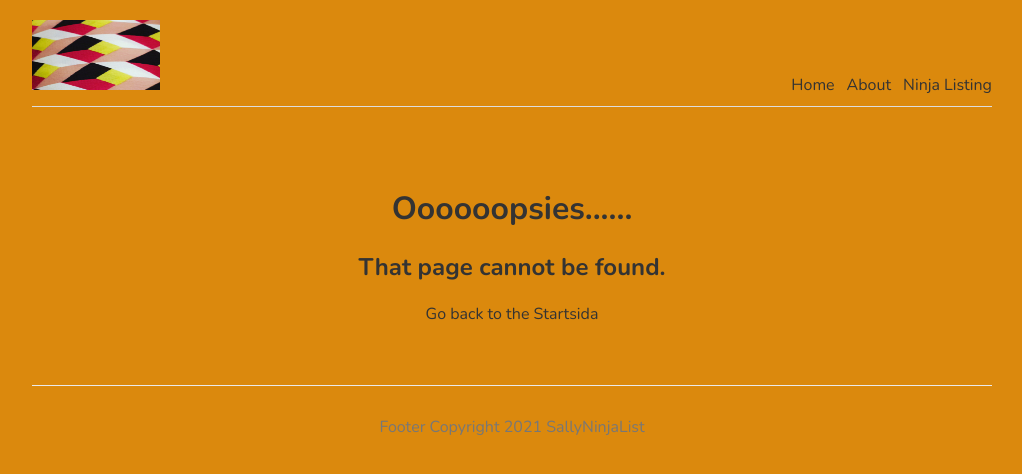
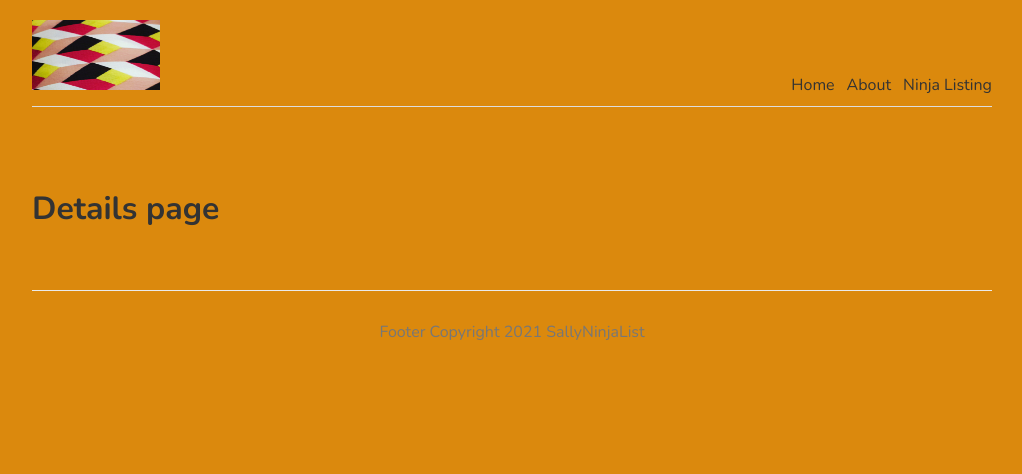
Before and after one commit to SallyResch/sallyninjalist, a Next.js app in the folder sallyninjalisting/: page /sallyninjas/1 in a window 1280 px wide. Before the commit this address had no page. Shown: the top 474 px of the page, without its empty margins (128-1150 px from the left). Built offline with nearby package versions, Linux system fonts and the light colour scheme.

Commit message:
added dynamic routes and links

```diff
--- /dev/null
+++ b/sallyninjalisting/pages/sallyninjas/[id].js
@@ -0,0 +1,9 @@
+const Details = () => {
+  return (
+    <div>
+      <h1>Details page</h1>
+    </div>
+  );
+}
+
+export default Details;
--- a/sallyninjalisting/pages/sallyninjas/index.js
+++ b/sallyninjalisting/pages/sallyninjas/index.js
@@ -1,4 +1,5 @@
 import Head from 'next/head'
+import Link from 'next/link';
 import styles from '../../styles/Ninjas.module.css'
 export const getStaticProps = async () => {
   const res = await fetch('https://jsonplaceholder.typicode.com/users');
@@ -22,11 +23,11 @@ const Ninjas = ({ sallys }) => {
       <div>
         <h1>All ninjas</h1>
         {sallys.map(sally => (
-          <div key={sally.id}>
+          <Link href={'/sallyninjas/' + sally.id} key={sally.id}>
             <a className={styles.single}>
               <h3>{sally.name}</h3>
             </a>
-          </div>
+          </Link>
         ))}
       </div>
     </>
```
